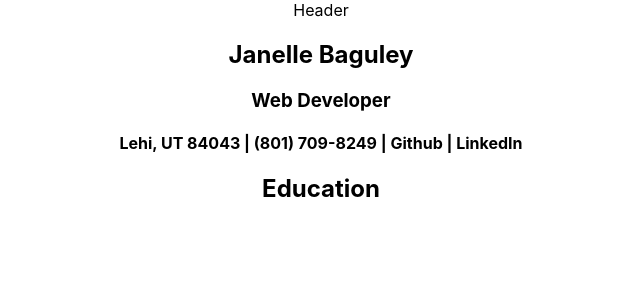
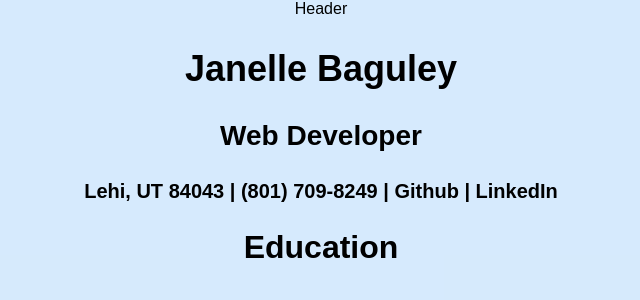
Before and after one commit to janellebaguley/janelle-baguley-portfolio, a React (Create React App) app: page /#/resume in a window 1280 px wide. Shown: the top 300 px of the page, without its empty margins (319-959 px from the left). Built offline with nearby package versions, Linux system fonts and the light colour scheme.

Commit message:
adding photos

```diff
--- a/src/App.css
+++ b/src/App.css
@@ -1,18 +1,26 @@
 .App {
   text-align: center;
+  background-color: rgba(50,149,242,0.20);
+  height: 160vh;
+  font-family: Arial, Helvetica, sans-serif;
+  color: black;
+  /* padding: 1rem 4rem; */
 }
-
-.App-logo {
-  height: 40vmin;
-  pointer-events: none;
+h1 {
+  font-size: 36px;
 }
-
-@media (prefers-reduced-motion: no-preference) {
-  .App-logo {
-    animation: App-logo-spin infinite 20s linear;
-  }
+h2 {
+  font-size: 32px;
 }
-
+h3 {
+  font-size: 28px;
+}
+h4 {
+  font-size: 20px;
+}
+h5 {
+  font-size: 14px;
+}
 .App-header {
   background-color: #282c34;
   min-height: 100vh;
@@ -23,16 +31,3 @@
   font-size: calc(10px + 2vmin);
   color: white;
 }
-
-.App-link {
-  color: #61dafb;
-}
-
-@keyframes App-logo-spin {
-  from {
-    transform: rotate(0deg);
-  }
-  to {
-    transform: rotate(360deg);
-  }
-}
--- a/src/components/About.js
+++ b/src/components/About.js
@@ -1,4 +1,5 @@
 import {Link} from 'react-router-dom'
+import ireland from '../assets/ireland_2010.jpg'
 
 function About () {
         return(
@@ -28,6 +29,7 @@ function About () {
                         was time to switch fields again and went back
                         to school to learn Web development. You can view
                         my resume <Link to='/resume'>here.</Link></h5>
+                        <img src={ireland} alt='Garden at Powerscourt in Ireland. by: janelle baguley'/>
                 </section>
             </div>
         )
--- a/src/components/Home.js
+++ b/src/components/Home.js
@@ -1,7 +1,10 @@
+import aspen from '../assets/aspen_colorado.jpg'
+
 function Home(){
         return(
             <div>
                 <section>
+                    <img src={aspen} alt='Aspen Colorado Mountain in the fall. by: janelle baguley' height='100%' width = '100%'/>
                     <h1>Janelle Baguley</h1>
                     <h2>Designer, Artist and Full-stack Web Developer</h2>
                 </section>
--- a/src/components/Projects.js
+++ b/src/components/Projects.js
@@ -1,8 +1,34 @@
+import blush from '../assets/blush.jpeg'
+import calendar from '../assets/calendar.jpeg'
+
 function Projects() {
         return(
             <div>
                 <section>
                     <h2>Projects</h2>
+                    <section>
+                        <img src={blush} alt='wirefram for blush'/>
+                    <h5>My first fullstack project was created on behalf of my sister-
+                    in-law, who is working on going in to business for herself
+                    as a boutique furniture and design shop owner. This project
+                    is called Blush Restoration and Design. I learned how to use
+                    nodemailer, specifically for the purpose of her being able to
+                    receive emails from clients requesting quotes and scheduling
+                    for the Christmas Tree decoration portion of her business.
+                    You can view the github here, as the project is not yet finished.</h5>
+                    </section>
+                    <section>
+                        <img src={calendar} alt='calendar'/>
+                    <h5>My second fullstack project was working in a group
+                    environment while attending Devmountain. We learned how
+                    to work as a group and push and pull our updates in to github.
+                    This project is called Band Social and the premise of the site
+                    is to allow different musical groups to connect, find new
+                    musical group members and also display their events. The piece
+                    I was incharge of was creating a calendar for the events
+                    and wireframes for both the calendar/events page and the
+                    group page. You can view the github here, as the project is not yet finished.</h5>
+                    </section>
                 </section>
             </div>
         )
```
Also changed, not shown: 1 other file (tests, documents, lock files or other folders).
